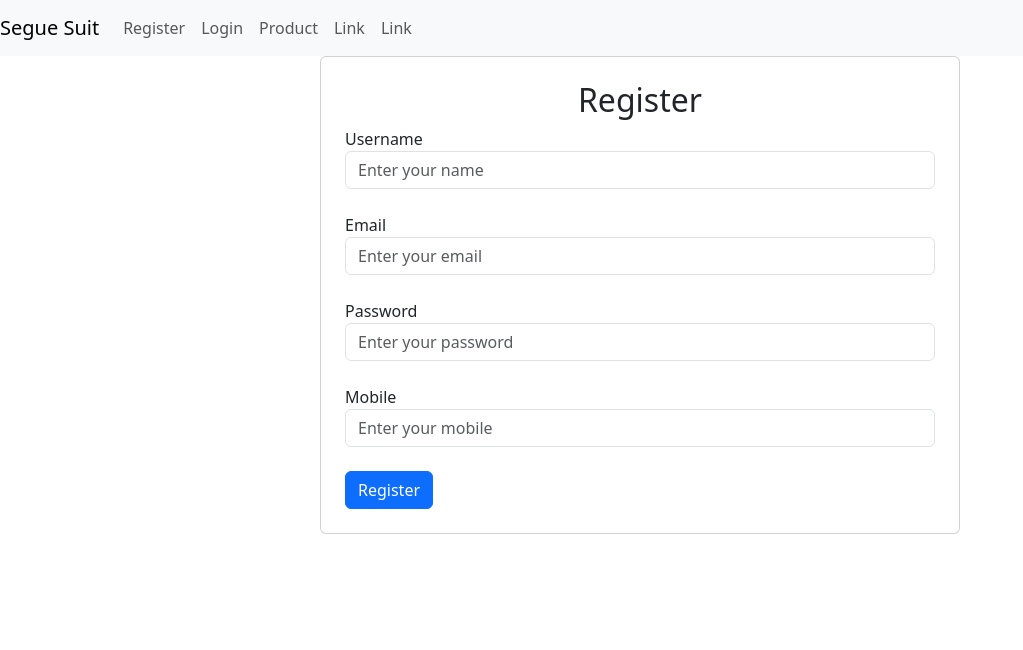
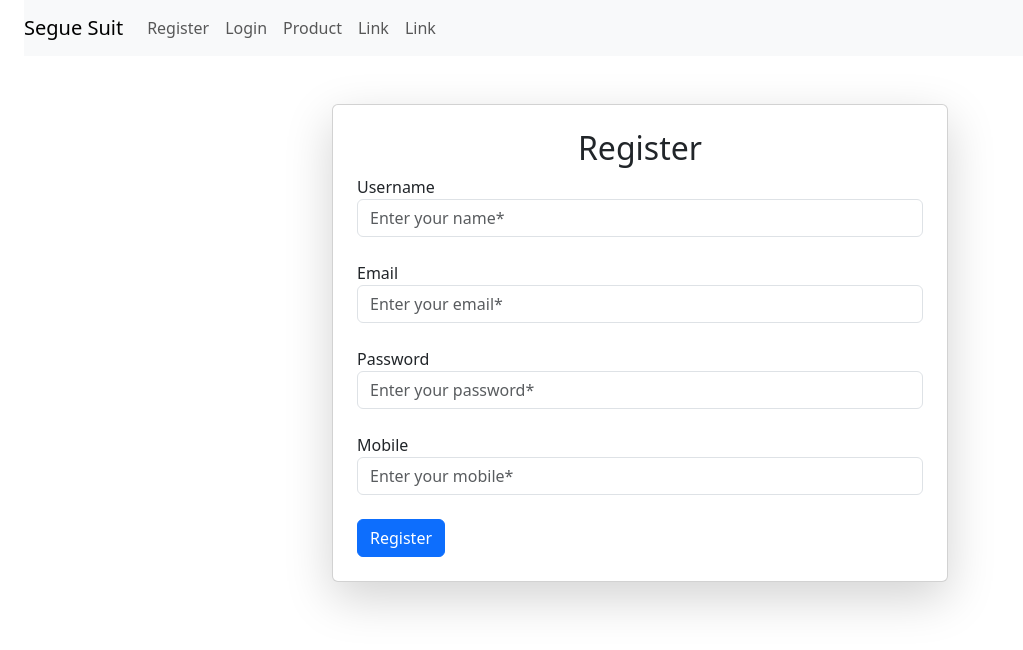
Before and after one commit to sushil540/Segue-Suit-App-MERN, a React (Create React App) app in the folder client/: page /register in a window 1280 px wide. Shown: the top 650 px of the page, without its empty margins (0-1023 px from the left). Built offline with nearby package versions, Linux system fonts and the light colour scheme.

Commit message:
modified Register component

```diff
--- a/client/src/App.js
+++ b/client/src/App.js
@@ -3,7 +3,7 @@ import Navbar from './components/Navbar'
 
 function App() {
   return (
-    <div>
+    <div className="mx-4">
       <Navbar/>
     </div>
   )
--- a/client/src/actions/userActions.js
+++ b/client/src/actions/userActions.js
@@ -1,16 +1,23 @@
 import axios from "../config/axios"
+export const SET_ERRORS = 'LOGIN_ERRORS'
 
-export const LOGIN_ERRORS = 'LOGIN_ERRORS'
+export const setErrors=(user)=>{
+    return{
+         type:SET_ERRORS,
+         payload:user
+    }
+}
 
-export const startRegisterUser = (formData)=>{
+export const startRegisterUser = (formData, props)=>{
     return (dispatch) =>{
         (async ()=>{
             try{
                 const response = await axios.post('/api/users/register',formData)
                 console.log('response',response.data)
                 if(response.data.hasOwnProperty('errors')){
-                        // response.data.errors.message
-                    // dispatch()
+                    dispatch(setErrors(response.data.errors.email.message.split(". ")[0]))
+                }else{
+                    props.history.push('/login')
                 }
             }catch(e){
                 alert(e)
@@ -19,15 +26,6 @@ export const startRegisterUser = (formData)=>{
     }
 }
 
-
-
-const setErrors=(user)=>{
-    console.log('user',user)
-    return{
-         type:LOGIN_ERRORS,
-         payload:user
-    }
-}
 export const startLoginUser = (formData) =>{
     return (dispatch) =>{
         (async ()=>{
--- a/client/src/components/Navbar.js
+++ b/client/src/components/Navbar.js
@@ -5,7 +5,7 @@ import Login from './Login'
 
 const Navbar = (props) =>{
     return (
-        <div>
+        <div className="mb-2">
             <div className="navbar navbar-expand-lg bg-body-tertiary">
                 <Link className="navbar-brand" to="/">Segue Suit</Link>
                 <div className="navbar-nav">
--- a/client/src/components/Register.js
+++ b/client/src/components/Register.js
@@ -1,9 +1,8 @@
 import React, { useState } from 'react'
 import Label from './Label'
-import { useDispatch } from 'react-redux'
+import { useDispatch, useSelector } from 'react-redux'
 import validator from 'validator'
-import { startRegisterUser } from '../actions/userActions'
-
+import { startRegisterUser, setErrors } from '../actions/userActions'
 const Register = (props) =>{
     const [username, setUsername] = useState('')
     const [email, setEmail] = useState('')
@@ -13,6 +12,10 @@ const Register = (props) =>{
     const errors = {}
 
     const dispatch = useDispatch()
+
+    const registerErrors = useSelector((state)=>{
+        return state.user.error
+    })
 
     const handleValidation = () =>{
 
@@ -35,7 +38,6 @@ const Register = (props) =>{
         }else if(!validator.isNumeric(mobile)){
             errors.mobile = "Invalid mobile number"
         }
-
         setFormErrors(errors)
     }
 
@@ -51,53 +53,61 @@ const Register = (props) =>{
                 password:password,
                 mobile:mobile
             }
-            dispatch(startRegisterUser(formData))
+            dispatch(startRegisterUser(formData,props))
         }
     }
 
+    setTimeout(()=>{
+        dispatch(setErrors(''))
+    },4000)
+
     return (
-        <div className="card p-4 w-50 m-auto">
+        <div>
+            {registerErrors && <div className="w-50 m-auto my-2 alert alert-danger">
+                {registerErrors}
+            </div>}
+            <div className="card shadow-lg p-4 w-50 my my-5 m-auto">
                 <h2 className="text-center"> Register </h2>
                 <form onSubmit={handleSubmit}>
-                <Label text="Username"/> <br/>
+                    <Label text="Username"/><br/>
                     <input
                         className="form-control"
-                    placeholder="Enter your name"
+                        placeholder="Enter your name*"
                         type="text"
                         value={username}
                         onChange={(e)=>setUsername(e.target.value)}
                     />
-                {formErrors?.username && <span>{formErrors?.username}</span>}
+                    {formErrors?.username && <span className="text-danger">{formErrors?.username}</span>}
                     <br/>
                         <Label text="Email"/><br/>
                         <input
                             className="form-control"
-                        placeholder="Enter your email"
+                            placeholder="Enter your email*"
                             type="text"
                             value={email}
                             onChange={(e)=>setEmail(e.target.value)}
                             />
-                {formErrors?.email && <span>{formErrors?.email}</span>}
+                    {formErrors?.email && <span className="text-danger">{formErrors?.email}</span>}
                     <br/>
                     <Label text="Password"/><br/>
                     <input
                         className="form-control"
-                    placeholder="Enter your password"
+                        placeholder="Enter your password*"
                         type="password"
                         value={password}
                         onChange={(e)=>setPassword(e.target.value)}
                     />
-                {formErrors?.password && <span>{formErrors?.password}</span>}
+                    {formErrors?.password && <span className="text-danger">{formErrors?.password}</span>}
                     <br/>
                     <Label text="Mobile"/><br/>
                     <input
                         className="form-control"
-                    placeholder="Enter your mobile"
+                        placeholder="Enter your mobile*"
                         type="text"
                         value={mobile}
                         onChange={(e)=>setMobile(e.target.value)}
                     />
-                {formErrors?.mobile && <span>{formErrors?.mobile}</span>}
+                    {formErrors?.mobile && <span className="text-danger">{formErrors?.mobile}</span>}
                     <br/>
                     <input
                         className="btn btn-primary"
@@ -106,6 +116,7 @@ const Register = (props) =>{
                     />
                 </form>
             </div>
+        </div>
     )
 }
 
--- a/client/src/reducers/user-reducer.js
+++ b/client/src/reducers/user-reducer.js
@@ -1,4 +1,4 @@
-import { LOGIN_ERRORS } from "../actions/userActions"
+import { SET_ERRORS } from "../actions/userActions"
 
 const initialUserState = {
     data:[],
@@ -9,7 +9,7 @@ const initialUserState = {
 export const userReducer = (state = initialUserState, action)=>{
     switch(action.type){
 
-        case LOGIN_ERRORS :{
+        case SET_ERRORS :{
             return {...state,error:action.payload}
         }
         default:{
```
Lines whose indentation alone changed are shown as unchanged.
